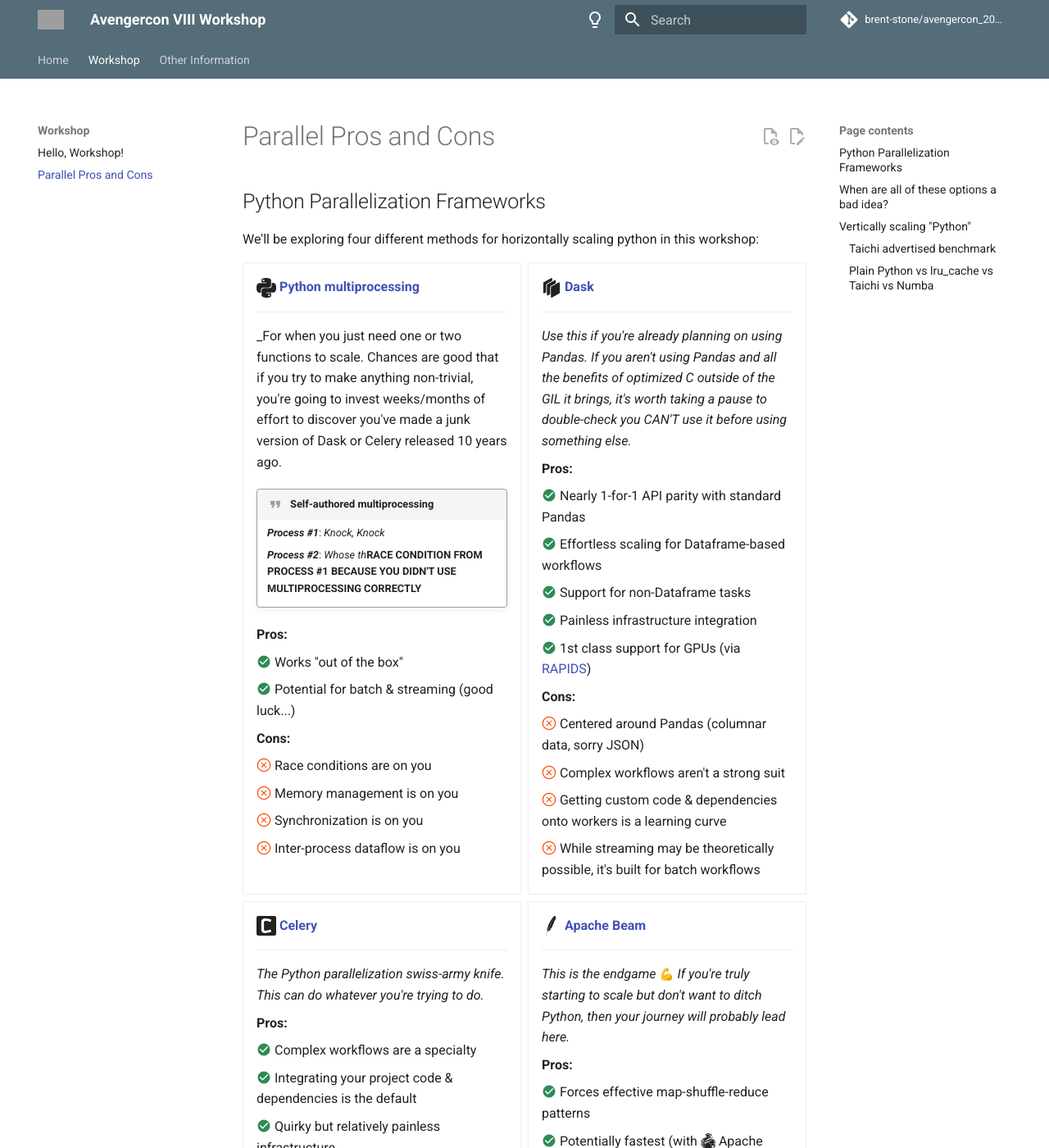
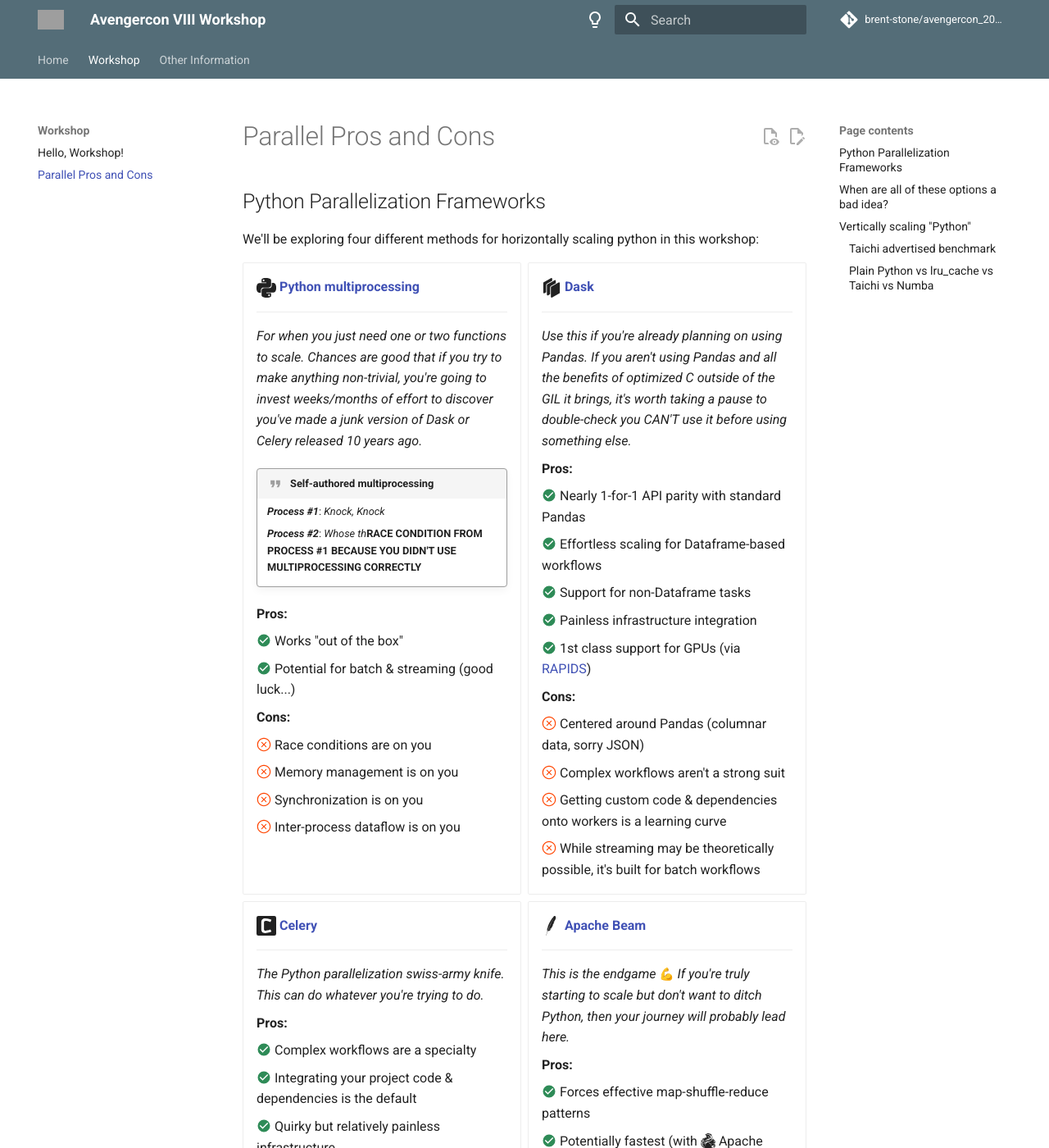
Before and after one commit to brent-stone/avengercon_2024, an MkDocs documentation site: the page built from docs/workshop/2_pros_cons.md, in a window 1280 px wide and 1400 px high. Shown: the whole window at 82% size. Built offline with MkDocs 1.6.1 and Material for MkDocs 9.7.7, drawn with Linux system fonts in a browser that asks for light colours; emoji names are drawn with the system emoji font; comment, search, counter and statistics services are not loaded; some of the changed text lies outside the part shown; grey boxes are pictures that could not be loaded.

Commit message:
Tweak typos/docs
Minor edits to fix typos and add clarity in pros-cons docs

```diff
--- a/docs/workshop/2_pros_cons.md
+++ b/docs/workshop/2_pros_cons.md
@@ -10,7 +10,7 @@
 
     _For when you just need one or two functions to scale. Chances are good that if you
     try to make anything non-trivial, you're going to invest weeks/months of effort to
-    discover you've made a junk version of Dask or Celery released 10 years ago.
+    discover you've made a junk version of Dask or Celery released 10 years ago._
 
     !!! quote "Self-authored multiprocessing"
         _**Process #1**_: _Knock, Knock_
@@ -96,7 +96,7 @@
     Quirky but relatively painless infrastructure
 
     :material-checkbox-marked-circle:{ .green }
-    Probably supports where you store your data
+    Probably [supports where you store your data](https://docs.celeryq.dev/en/stable/userguide/configuration.html)
 
     **Cons:**
 
```
Also changed, not shown: 1 other file.
